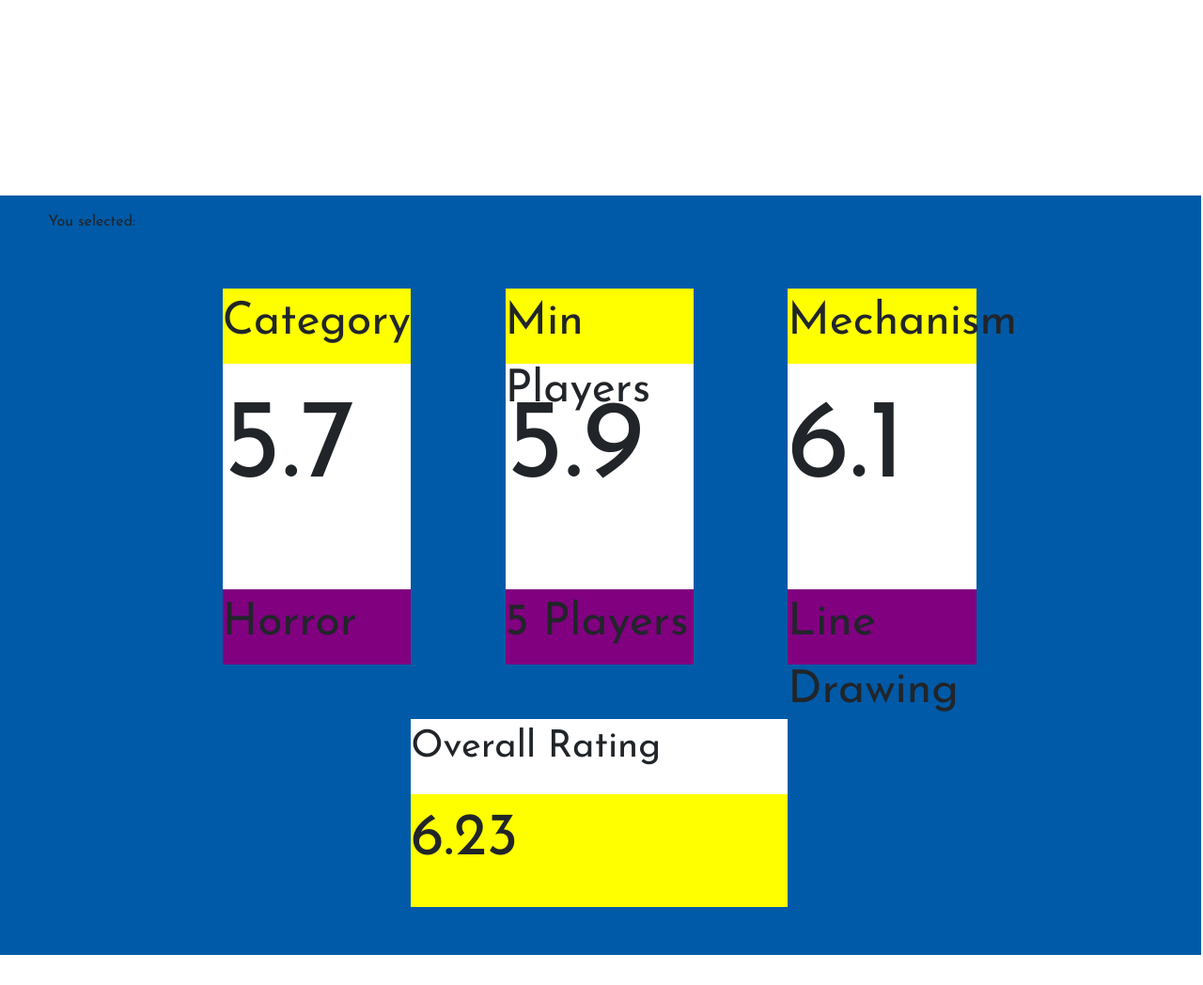
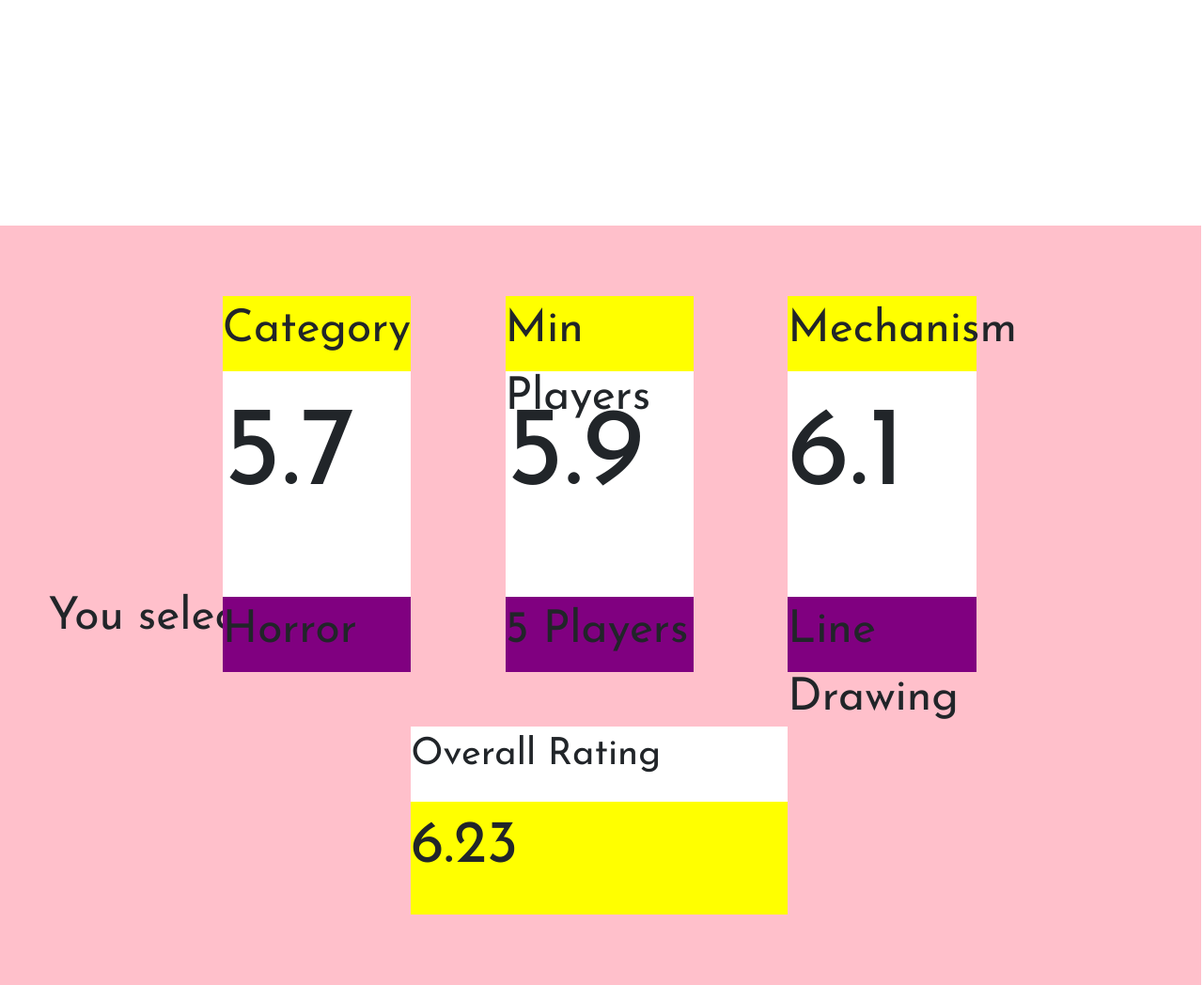
Before and after one commit to sangjunp4rk/boardgame_design_data_viz, a Flask app: page / in a window 1280 px wide. Shown: the part 4640-5688 px from the top of the page at 94% size. Before the commit the page ends 5656 px from the top, so only its background shows below. Run offline with Flask 2, Linux system fonts and the light colour scheme; some libraries are stand-ins or nearby versions.

Commit message:
Update main.css
- added new css elements

```diff
--- a/static/css/main.css
+++ b/static/css/main.css
@@ -77,11 +77,17 @@
 
 /** RULES PANEL **/
 
-#rules_panel {
+#description {
 	background-color: lightgrey;
 	padding-top: 5vh;
 }
-
+.toggletext {
+  width: 100%;
+  padding: 25px;
+  background-color: coral;
+  color: white;
+  font-size: 25px;
+}
 #rules_header {
 	font-size: 3rem;
 }
@@ -225,5 +231,17 @@
 /** RESULTS PANEL **/
 
 #rating_panel {
-	background-color: #005AA7;
+
+	background-color: pink;
+	margin-top: 2rem;
+
+
+
+
 }
+
+#left-text{
+	position: absolute;
+	top: 47%;
+	font-size: 3rem;
+}
```
